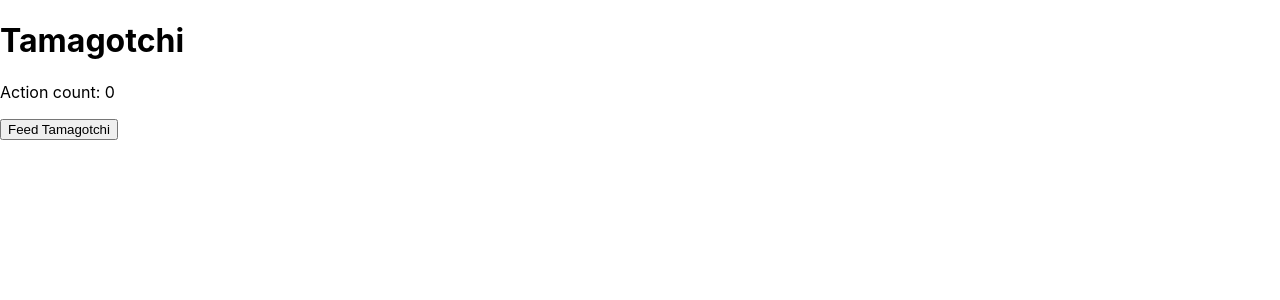
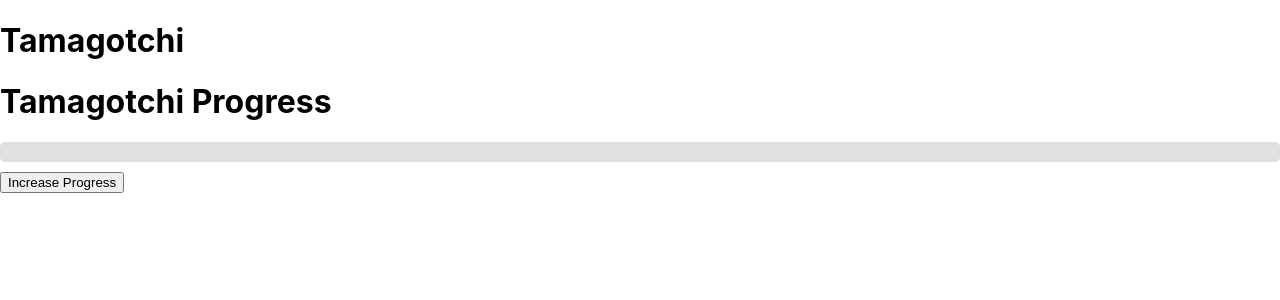
Before and after one commit to mballuais/TamagotchiReactJS, a React (Create React App) app in the folder tamagochi/: page / in a window 1280 px wide. Shown: the top 300 px of the page. Built offline with nearby package versions, Linux system fonts and the light colour scheme.

Commit message:
Progress Bar

```diff
--- a/tamagochi/package.json
+++ b/tamagochi/package.json
@@ -9,6 +9,7 @@
     "react": "^18.3.1",
     "react-dom": "^18.3.1",
     "react-scripts": "5.0.1",
+    "styled-components": "^6.1.13",
     "web-vitals": "^2.1.4"
   },
   "scripts": {
--- a/tamagochi/src/App.js
+++ b/tamagochi/src/App.js
@@ -1,19 +1,37 @@
 import React, { useState } from 'react';
 import Button from './components/atoms/Button';
+import ProgressBar from './components/atoms/ProgessBar';
 
-function App() {
-  const [count, setCount] = useState(0);
+// function App() {
+//   const [count, setCount] = useState(0);
 
-  const handleClick = () => {
-    setCount(count + 1);
+const App = () => {
+  const [progress, setProgress] = useState(0);
+
+
+  // const handleClick = () => {
+  //   setCount(count + 1);
+  // };
+
+  const increaseProgress = () => {
+    setProgress(prevProgress => Math.min(prevProgress + 10, 100)); // Incrémente de 10% sans dépasser 100%
   };
+
+
+
 
   return (
     <div className="App">
       <h1>Tamagotchi</h1>
-      <p>Action count: {count}</p>
-      <Button onClick={handleClick} label="Feed Tamagotchi" />
+      {/* <p>Action count: {count}</p>
+      <Button onClick={handleClick} label="Feed Tamagotchi" /> */}
+      <h1>Tamagotchi Progress</h1>
+      <ProgressBar progress={progress} />
+      <button onClick={increaseProgress} style={{ marginTop: '10px' }}>
+        Increase Progress
+      </button>
     </div>
+
   );
 }
 
--- a/tamagochi/src/components/atoms/ProgessBar.jsx
+++ b/tamagochi/src/components/atoms/ProgessBar.jsx
@@ -0,0 +1,30 @@
+import React from 'react';
+import PropTypes from 'prop-types';
+import styled from 'styled-components';
+
+const ProgressBarContainer = styled.div`
+  background-color: #e0e0e0;
+  border-radius: 5px;
+  overflow: hidden;
+  height: 20px;
+  width: 100%;
+`;
+const ProgressFill = styled.div`
+  background-color: #76c7c0; /* Couleur de la barre de progression */
+  height: 100%;
+  transition: width 0.3s ease; /* Animation de la barre */
+`;
+
+const ProgressBar = ({ progress }) => {
+  return (
+    <ProgressBarContainer>
+      <ProgressFill style={{ width: `${progress}%` }} />
+    </ProgressBarContainer>
+  );
+};
+
+ProgressBar.propTypes = {
+  progress: PropTypes.number.isRequired,
+};
+
+export default ProgressBar;
```
Also changed, not shown: 1 other file (tests, documents, lock files or other folders).
